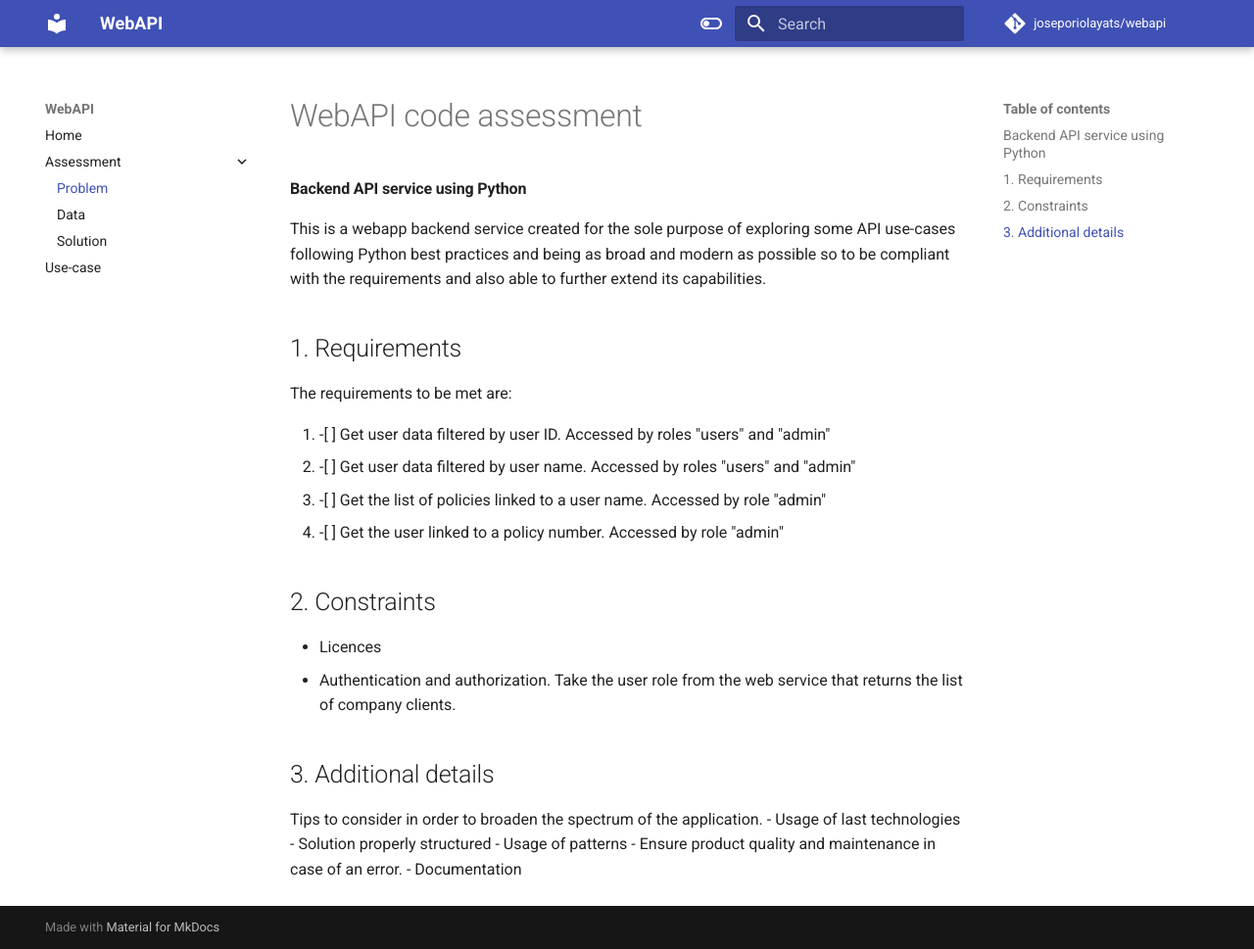
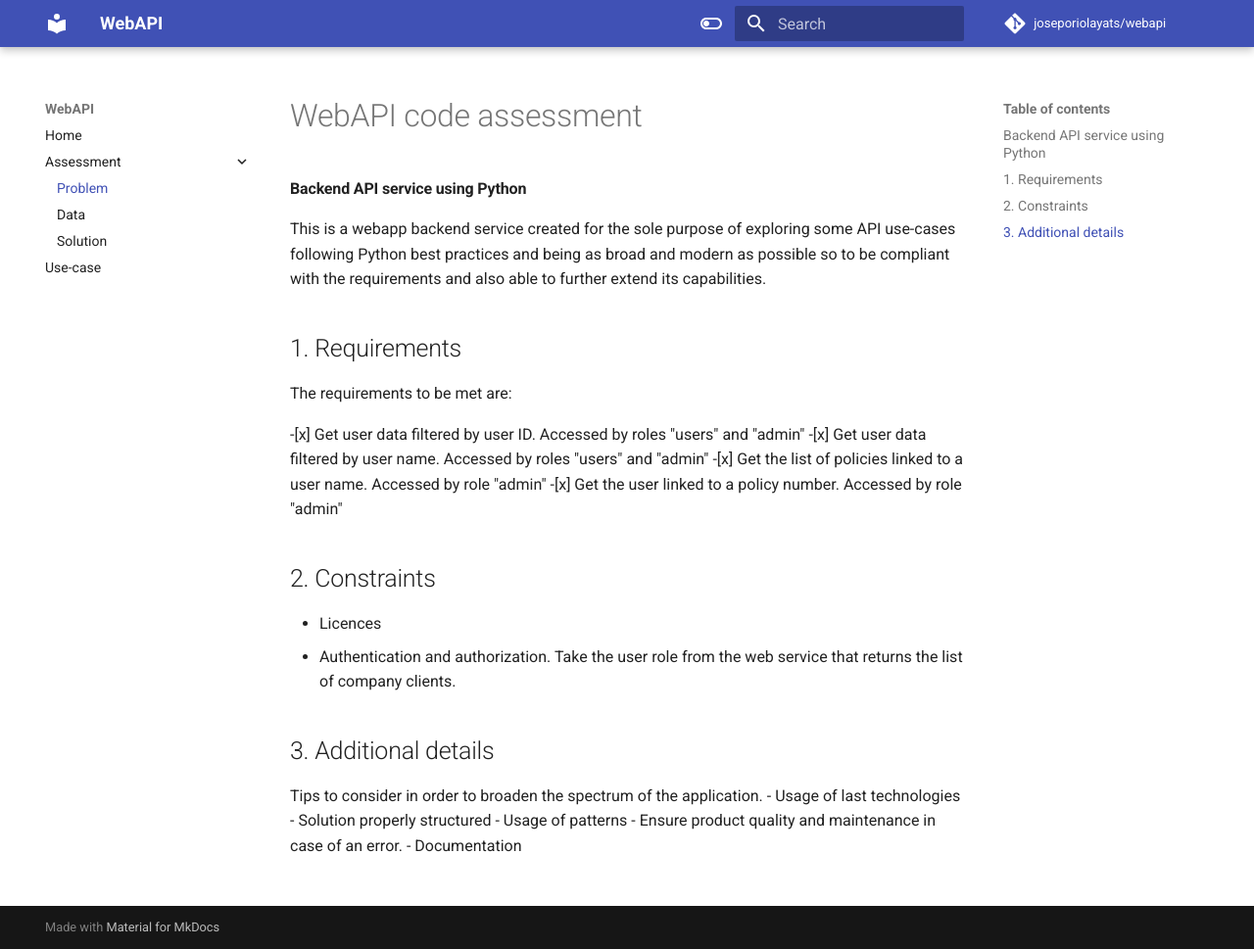
Before and after one commit to joseporiolayats/webapi, an MkDocs documentation site: the page built from docs/problem.md, in a window 1280 px wide and 969 px high. Shown: the whole window at 98% size. Built offline with MkDocs 1.6.1 and Material for MkDocs 9.7.7, drawn with Linux system fonts in a browser that asks for light colours; comment, search, counter and statistics services are not loaded; part of the change alters nothing that is shown.

```diff
--- a/docs/problem.md
+++ b/docs/problem.md
@@ -8,10 +8,10 @@ extend its capabilities.
 ##  1. Requirements
 The requirements to be met are:
 
-1. -[ ] Get user data filtered by user ID. Accessed by roles "users" and "admin"
-2. -[ ] Get user data filtered by user name. Accessed by roles "users" and "admin"
-3. -[ ] Get the list of policies linked to a user name. Accessed by role "admin"
-4. -[ ] Get the user linked to a policy number. Accessed by role "admin"
+-[x] Get user data filtered by user ID. Accessed by roles "users" and "admin"
+-[x] Get user data filtered by user name. Accessed by roles "users" and "admin"
+-[x] Get the list of policies linked to a user name. Accessed by role "admin"
+-[x] Get the user linked to a policy number. Accessed by role "admin"
 
 ## 2. Constraints
 - Licences
```
